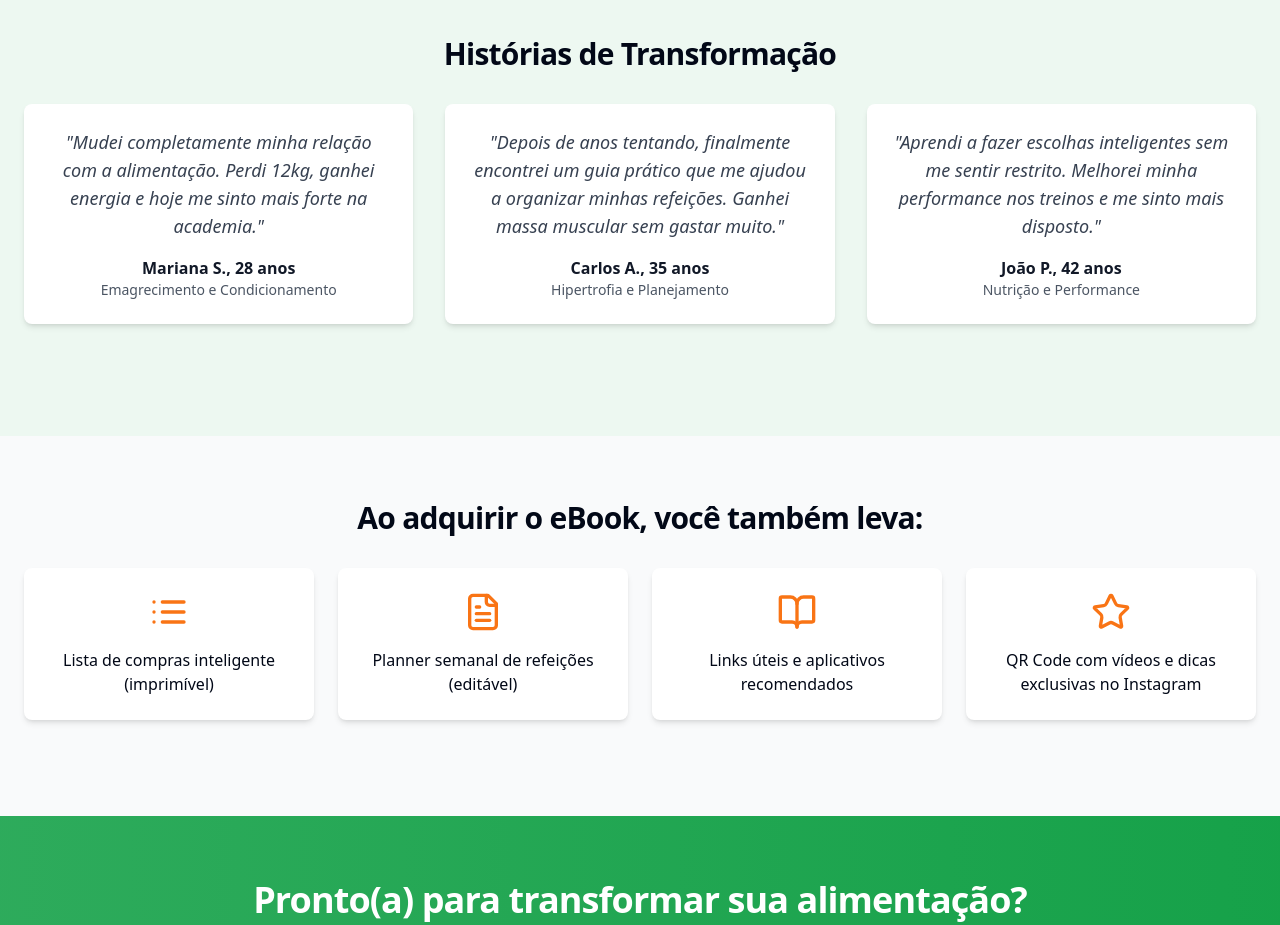
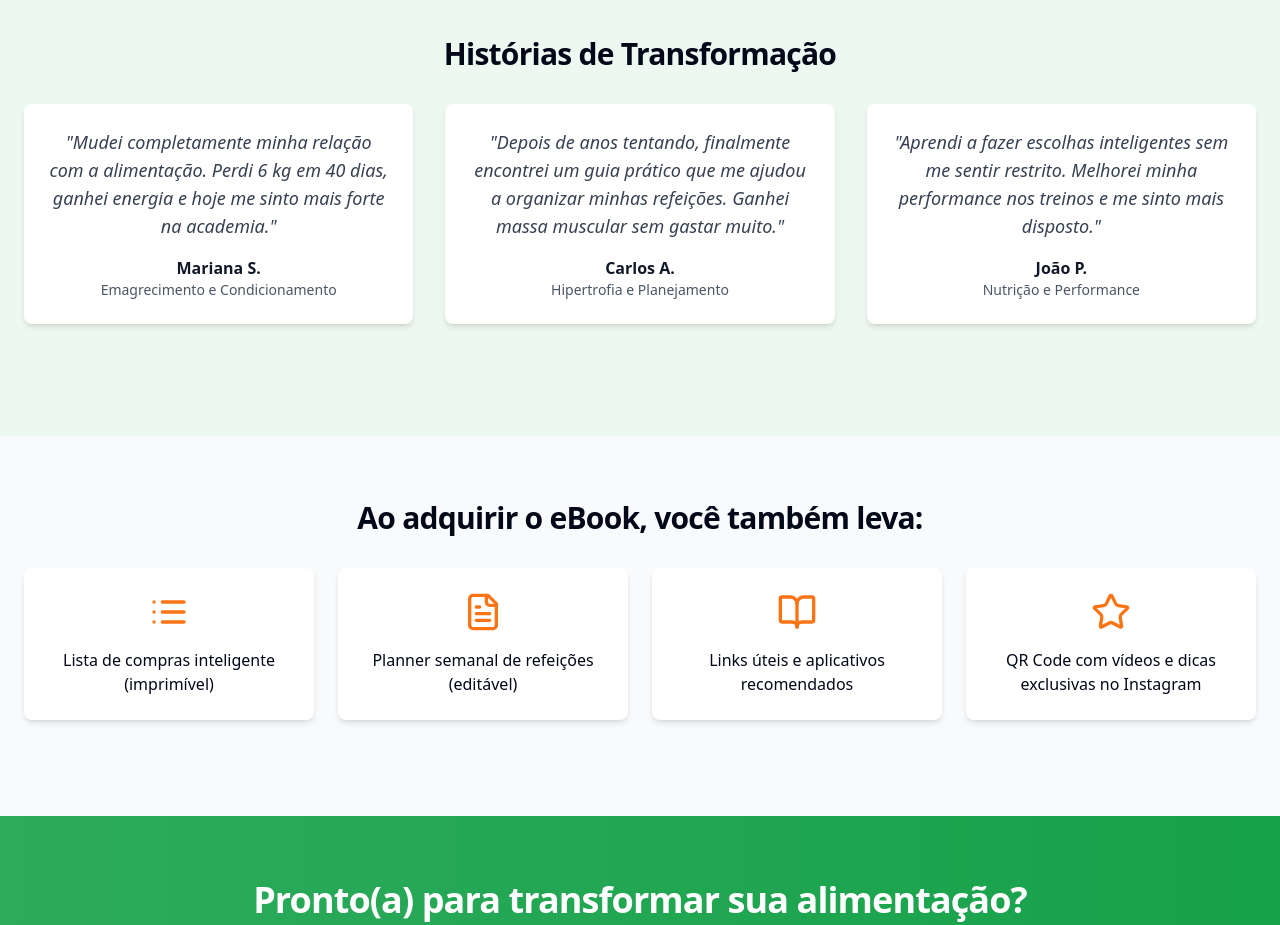
Before and after one commit to Wendersonba/wendersonpimentel, a React (Vite) app: page / in a window 1280 px wide. Shown: the part 2320-3245 px from the top of the page. Built offline with nearby package versions, Linux system fonts and the light colour scheme.

Commit message:
Refactor: Update testimonial card
Update the testimonial card to reflect the new information.

```diff
--- a/src/pages/Index.tsx
+++ b/src/pages/Index.tsx
@@ -204,18 +204,18 @@ const Index = () => {
           <div className="grid grid-cols-1 md:grid-cols-2 lg:grid-cols-3 gap-8">
             {[
               {
-                quote: "Mudei completamente minha relação com a alimentação. Perdi 12kg, ganhei energia e hoje me sinto mais forte na academia.",
-                author: "Mariana S., 28 anos",
+                quote: "Mudei completamente minha relação com a alimentação. Perdi 6 kg em 40 dias, ganhei energia e hoje me sinto mais forte na academia.",
+                author: "Mariana S.",
                 details: "Emagrecimento e Condicionamento"
               },
               {
                 quote: "Depois de anos tentando, finalmente encontrei um guia prático que me ajudou a organizar minhas refeições. Ganhei massa muscular sem gastar muito.",
-                author: "Carlos A., 35 anos",
+                author: "Carlos A.",
                 details: "Hipertrofia e Planejamento"
               },
               {
                 quote: "Aprendi a fazer escolhas inteligentes sem me sentir restrito. Melhorei minha performance nos treinos e me sinto mais disposto.",
-                author: "João P., 42 anos",
+                author: "João P.",
                 details: "Nutrição e Performance"
               }
             ].map((testimonial, i) => (
```
